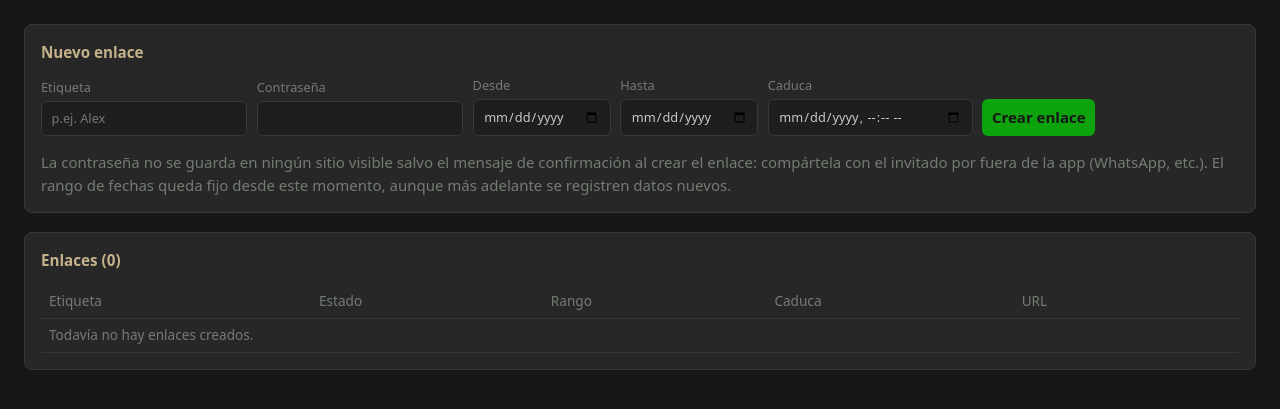
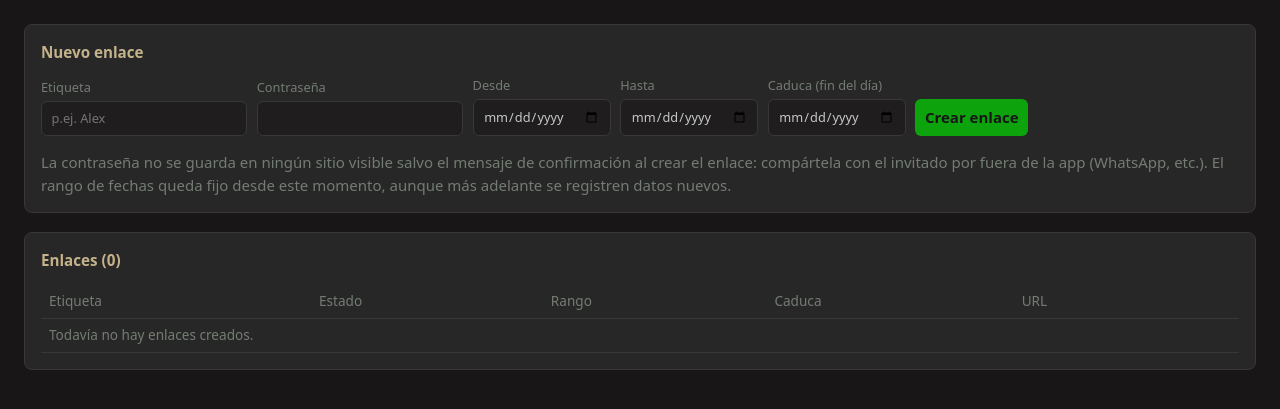
Before and after one commit to cjuol/health-dashboard, a Symfony app: template symfony/templates/share_admin/index.html.twig in a window 1280 px wide. Shown: the part 51-460 px from the top of the page. Run offline with Twig, Linux system fonts and the light colour scheme; the template is opened without the code that fills it, so the values that code supplies are empty; some libraries are stand-ins or nearby versions.

Commit message:
fix: caducidad de enlaces compartidos con selector de solo fecha
datetime-local no permite elegir hora en Firefox y bloqueaba el envio;
el enlace caduca al final del dia elegido (el controlador ya lo
interpretaba asi)

```diff
--- a/symfony/templates/share_admin/index.html.twig
+++ b/symfony/templates/share_admin/index.html.twig
@@ -10,7 +10,9 @@
         <label>Contraseña <input type="password" name="password" minlength="8" autocomplete="new-password" required></label>
         <label>Desde <input type="date" name="date_from" required></label>
         <label>Hasta <input type="date" name="date_to" required></label>
-        <label>Caduca <input type="datetime-local" name="expires_at" required></label>
+        {# Solo fecha: el enlace caduca al final del dia elegido (el controlador
+           ya interpreta 'Y-m-d' asi); datetime-local es hostil en Firefox. #}
+        <label>Caduca (fin del día) <input type="date" name="expires_at" required></label>
         <button type="submit">Crear enlace</button>
     </form>
     <p class="muted" style="margin-bottom:0">
```
